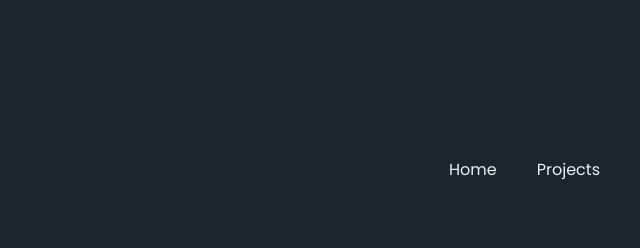
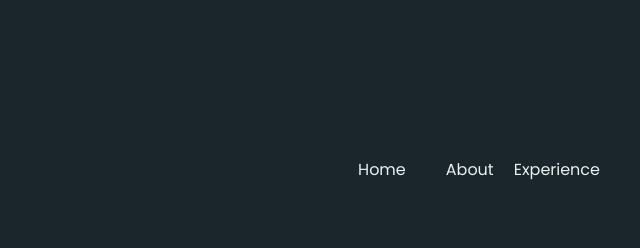
Before and after one commit to AlexC01/myportfolio, a Gatsby site: page / in a window 1280 px wide. Shown: the top 248 px of the page, 640-1280 px from the left. Built offline with nearby package versions, Linux system fonts and the light colour scheme; Gatsby itself is replaced by a stand-in of ours.

Commit message:
✨ Adding nav links

```diff
--- a/src/components/Navbar.tsx
+++ b/src/components/Navbar.tsx
@@ -18,7 +18,10 @@ const Navbar = () => {
             </Link>
           </li>
           <li className="mr-5 hover:text-babyblue">
-            <Link to="/projects">Projects</Link>
+            <a href="#about">About</a>
+          </li>
+          <li className="mr-5 hover:text-babyblue">
+            <a href="#experience">Experience</a>
           </li>
         </ul>
       </div>
```
